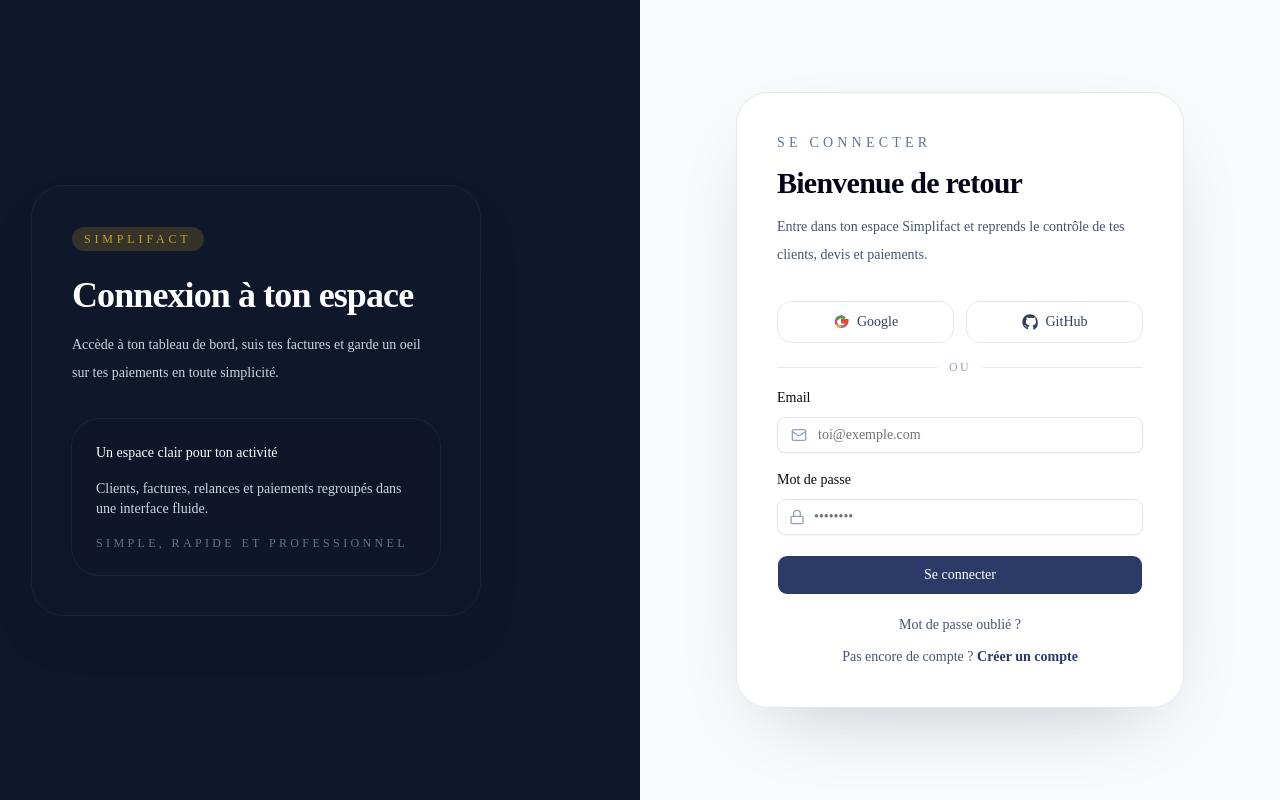
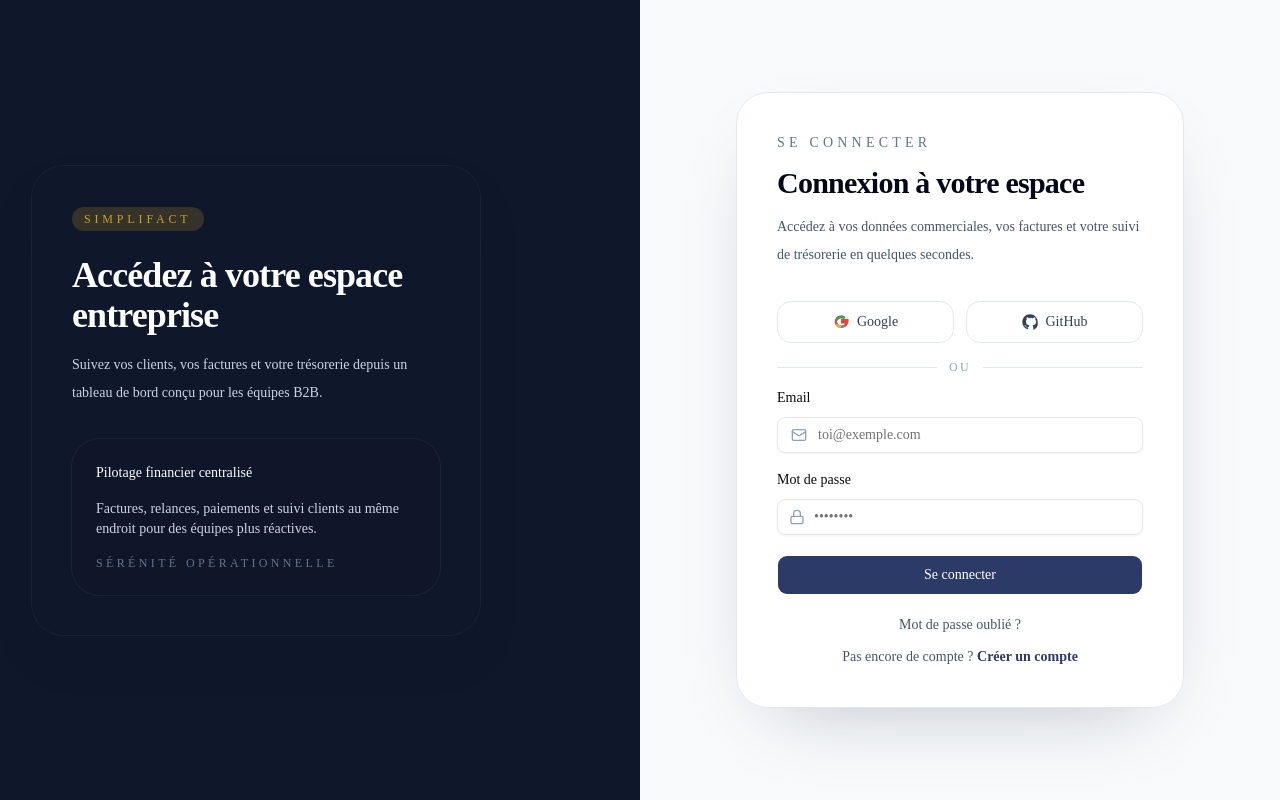
Before and after one commit to Mrtechadrien09/saas-facturation, a Next.js app in the folder frontend/: page /login in a window 1280 px wide. Built offline with nearby package versions, Linux system fonts and the light colour scheme; no server answers.

Commit message:
Update page.tsx

```diff
--- a/frontend/src/app/(auth)/login/page.tsx
+++ b/frontend/src/app/(auth)/login/page.tsx
@@ -83,14 +83,14 @@ export default function LoginPage() {
           <span className="inline-flex rounded-full bg-[#C9A227]/20 px-3 py-1 text-xs uppercase tracking-[0.32em] text-[#C9A227]">
             Simplifact
           </span>
-          <h1 className="mt-6 text-4xl font-semibold tracking-tight">Connexion à ton espace</h1>
+          <h1 className="mt-6 text-4xl font-semibold tracking-tight">Accédez à votre espace entreprise</h1>
           <p className="mt-4 text-sm leading-7 text-slate-300">
-            Accède à ton tableau de bord, suis tes factures et garde un oeil sur tes paiements en toute simplicité.
+            Suivez vos clients, vos factures et votre trésorerie depuis un tableau de bord conçu pour les équipes B2B.
           </p>
           <div className="mt-8 space-y-4 rounded-[1.75rem] bg-slate-900/55 p-6 text-sm text-slate-300 ring-1 ring-white/5">
-            <p className="font-medium text-white">Un espace clair pour ton activité</p>
-            <p>Clients, factures, relances et paiements regroupés dans une interface fluide.</p>
-            <p className="text-xs uppercase tracking-[0.28em] text-slate-500">Simple, rapide et professionnel</p>
+            <p className="font-medium text-white">Pilotage financier centralisé</p>
+            <p>Factures, relances, paiements et suivi clients au même endroit pour des équipes plus réactives.</p>
+            <p className="text-xs uppercase tracking-[0.28em] text-slate-500">Sérénité opérationnelle</p>
           </div>
         </div>
       </div>
@@ -105,9 +105,9 @@ export default function LoginPage() {
           <div className="rounded-[2rem] border border-slate-200 bg-white/95 p-8 shadow-[0_30px_80px_-40px_rgba(15,23,42,0.3)] backdrop-blur-xl sm:p-10">
             <div className="mb-8">
               <p className="text-sm uppercase tracking-[0.3em] text-slate-500">Se connecter</p>
-              <h2 className="mt-3 text-3xl font-semibold tracking-tight text-slate-950">Bienvenue de retour</h2>
+              <h2 className="mt-3 text-3xl font-semibold tracking-tight text-slate-950">Connexion à votre espace</h2>
               <p className="mt-3 text-sm leading-7 text-slate-600">
-                Entre dans ton espace Simplifact et reprends le contrôle de tes clients, devis et paiements.
+                Accédez à vos données commerciales, vos factures et votre suivi de trésorerie en quelques secondes.
               </p>
             </div>
 
```
